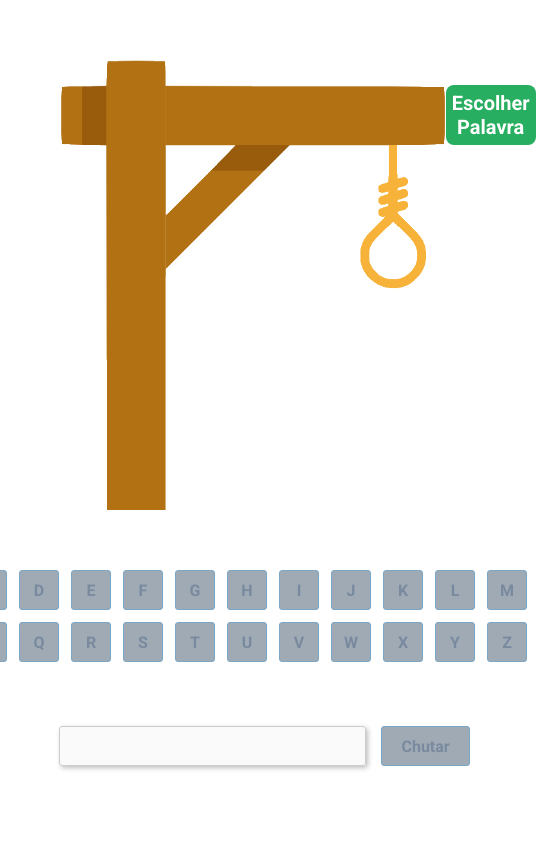
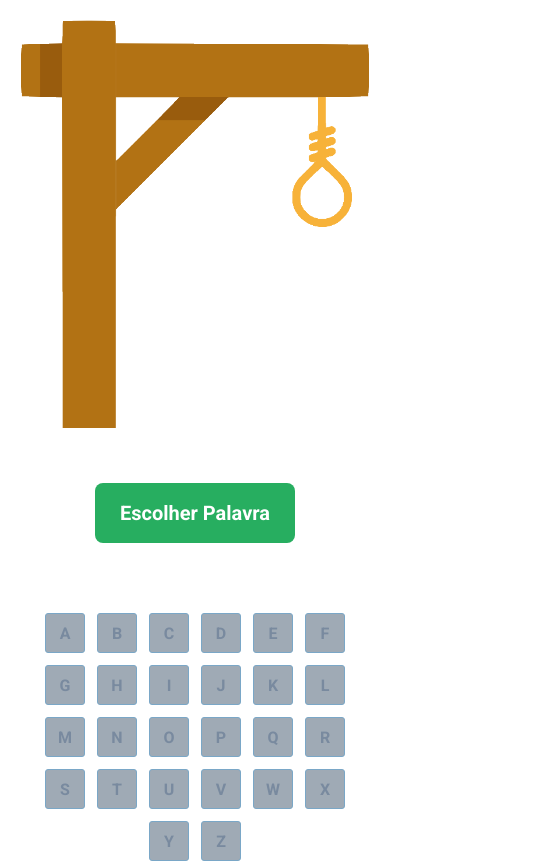
Before and after one commit to leandro-eduardo/hangman-game, a React (Create React App) app: page / in a window 390 px wide. Shown: the top 863 px of the page, 536 px wide, since content can reach past the window. Built offline with nearby package versions, Linux system fonts and the light colour scheme.

Commit message:
:lipstick: feat: implements responsive mobile layout

```diff
--- a/src/components/App.jsx
+++ b/src/components/App.jsx
@@ -82,6 +82,10 @@ const Container = styled.div`
    gap: 60px;
    max-width: 1100px;
    margin: 0 auto;
+   @media (max-width: 850px) {
+      padding: 20px;
+      gap: 40px;
+   }
 `;
 
 export default App;
--- a/src/components/Game.jsx
+++ b/src/components/Game.jsx
@@ -27,11 +27,21 @@ const Container = styled.div`
    display: flex;
    justify-content: space-between;
    position: relative;
+   @media (max-width: 850px) {
+      flex-direction: column;
+      align-items: center;
+      gap: 30px;
+   }
 `;
 
 const Image = styled.img`
    width: 400px;
    height: 450px;
+   @media (max-width: 850px) {
+      max-width: 400px;
+      width: 100%;
+      height: 100%;
+   }
 `;
 
 const ChooseWordButton = styled.button`
@@ -51,8 +61,12 @@ const Word = styled.div`
    position: absolute;
    right: 10px;
    bottom: 10px;
-   font-size: 50px;
+   font-size: 40px;
    font-weight: 700;
    font-family: 'Noto Sans', Helvetica, Sans-Serif;
    color: ${(props) => (props.isGameOver ? (props.errors === 6 ? '#FF0000' : '#27AE60') : '#000000')};
+   @media (max-width: 850px) {
+      position: initial;
+      font-size: 30px;
+   }
 `;
--- a/src/components/Guess.jsx
+++ b/src/components/Guess.jsx
@@ -48,6 +48,10 @@ const Container = styled.div`
    align-self: center;
    gap: 15px;
    align-items: center;
+   @media (max-width: 850px) {
+      flex-direction: column;
+      width: 100%;
+   }
 `;
 
 const Span = styled.span`
@@ -63,6 +67,10 @@ const Input = styled.input`
    outline: none;
    padding: 10px;
    font-size: 18px;
+   @media (max-width: 850px) {
+      width: 100%;
+      max-width: 350px;
+   }
 `;
 
 const Button = styled.button`
--- a/src/components/Letters.jsx
+++ b/src/components/Letters.jsx
@@ -57,6 +57,10 @@ const Container = styled.div`
    align-self: center;
    flex-wrap: wrap;
    gap: 12px;
+   @media (max-width: 850px) {
+      width: 100%;
+      justify-content: center;
+   }
 `;
 
 const Letter = styled.button`
```
